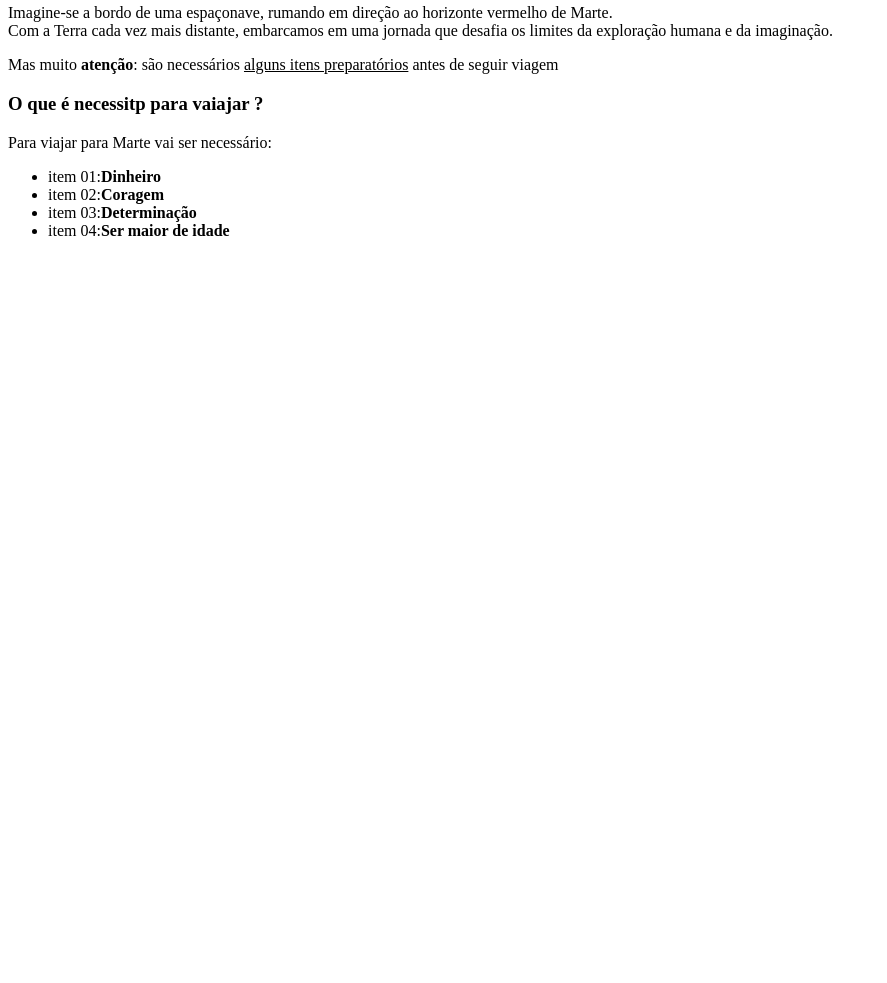
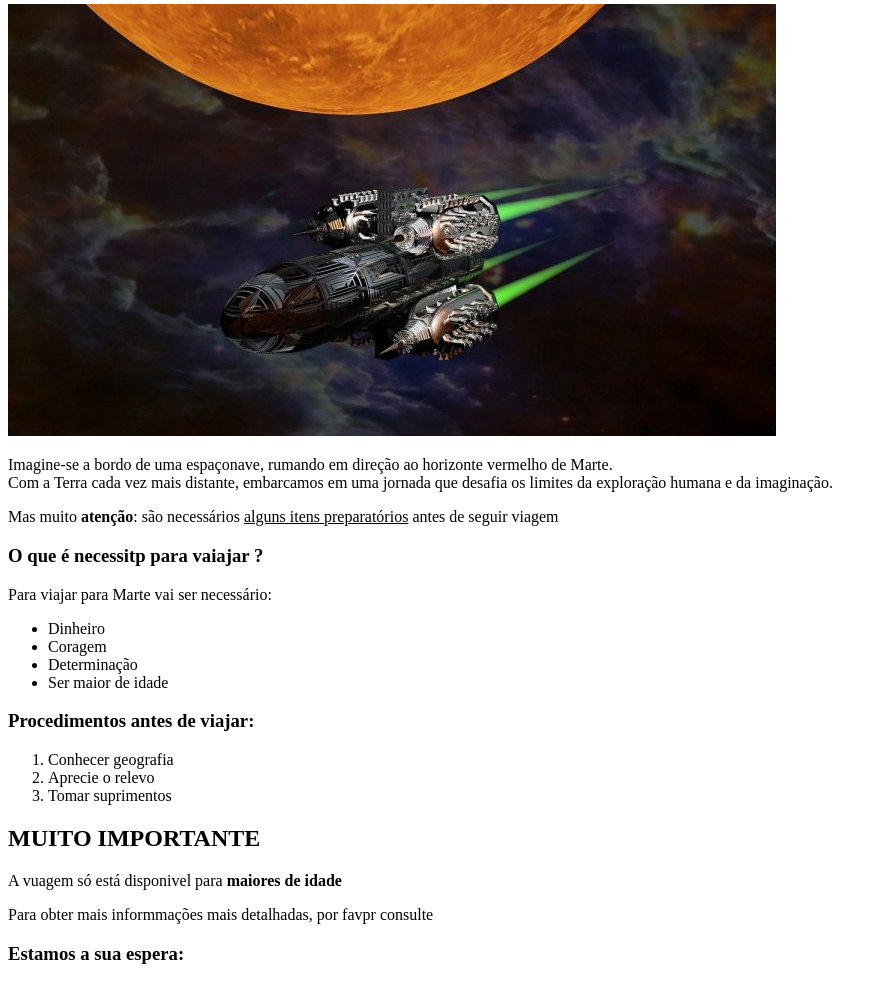
Before and after one commit to mmendesdev/atividadeHtml, a plain HTML site: page src/aula01/index.html in a window 1280 px wide. Shown: the part 171-1154 px from the top of the page, without its empty margins (0-887 px from the left). Before the commit the page ends 800 px from the top, so only its background shows below. Drawn offline with Linux system fonts and the light colour scheme.

Commit message:
novo texto, e imagem

```diff
--- a/src/aula01/index.html
+++ b/src/aula01/index.html
@@ -16,6 +16,7 @@
         </p>
 
         <!--Imagem -->
+        <img src="./img/imgNasa.jpg" alt="">
 
         <p>   <!--BR = QUEBRA DE LINHA-->  <!--  <U> = sombrinha parte da frase -->
             Imagine-se a bordo de uma espaçonave, rumando em direção ao horizonte vermelho de Marte. <br>
@@ -30,17 +31,27 @@
          <p>Para viajar para Marte vai ser necessário: </p>
 
         <ul>
-           <li>item 01:<strong>Dinheiro</strong> </li>
-           <li>item 02:<strong>Coragem</strong> </li>
-           <li>item 03:<strong>Determinação</strong> </li>
-           <li>item 04:<strong>Ser maior de idade</strong> </li>
-
+           <li>Dinheiro</li>
+           <li>Coragem</li>
+           <li>Determinação</li>
+           <li>Ser maior de idade</li>
         </ul>
+            <h3>Procedimentos antes de viajar: </h3>
+            <ol>
+                <li>Conhecer geografia</li>
+                <li>Aprecie o relevo</li>
+                <li>Tomar suprimentos</li>
+            </ol>
 
 
+            <h2>MUITO IMPORTANTE</h2>
+            <p>A vuagem só está disponivel para <strong>maiores de idade</strong></p>
+            <p>Para obter mais informmações mais detalhadas, por favpr consulte</p>
+
+            <!--Links-->
+            <link rel="stylesheet" href="">
+
+            <h3>Estamos a sua espera: </h3>
 
      </body>
-
-
-
 </html>
```
Also changed, not shown: src/aula01/img/NASA.jpg (deleted), src/aula01/img/imgNasa.jpg (added).
